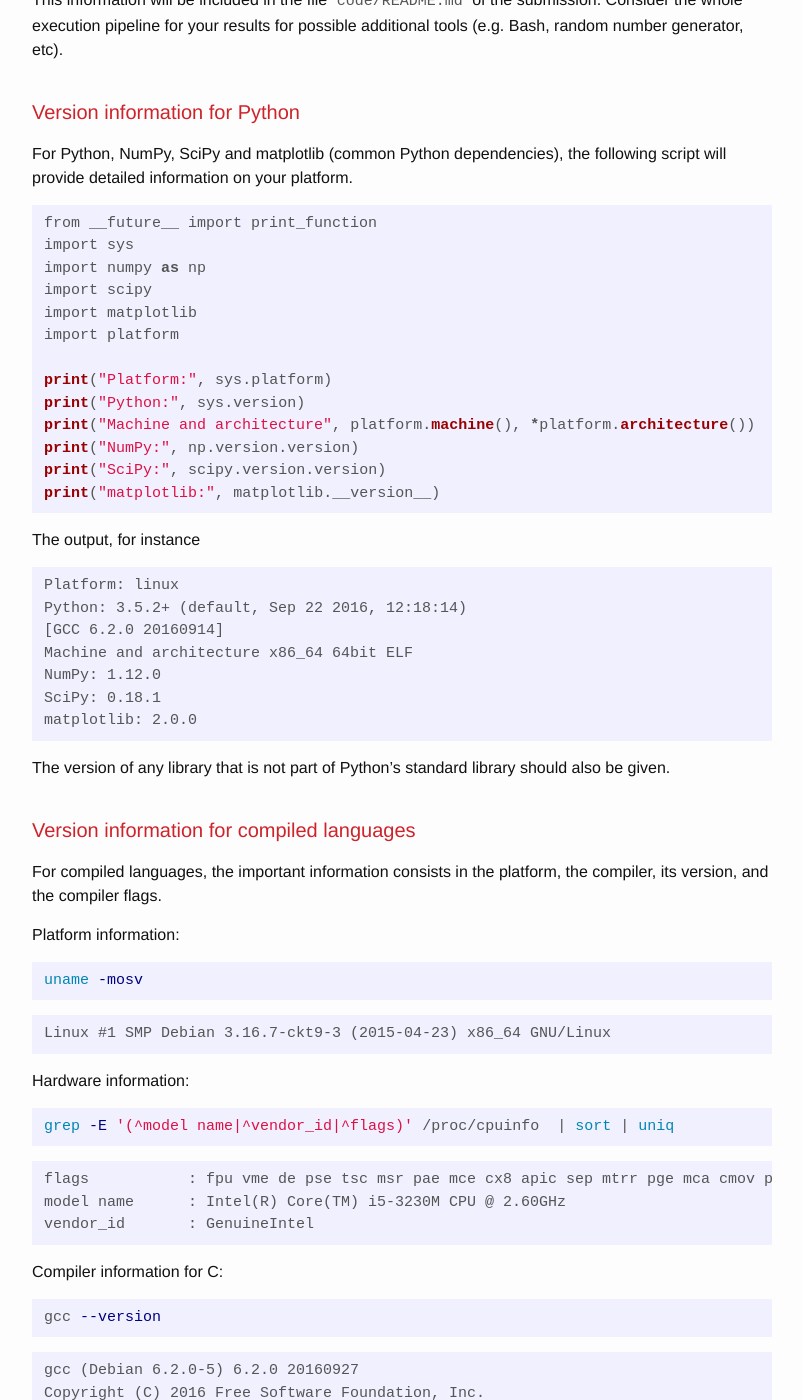
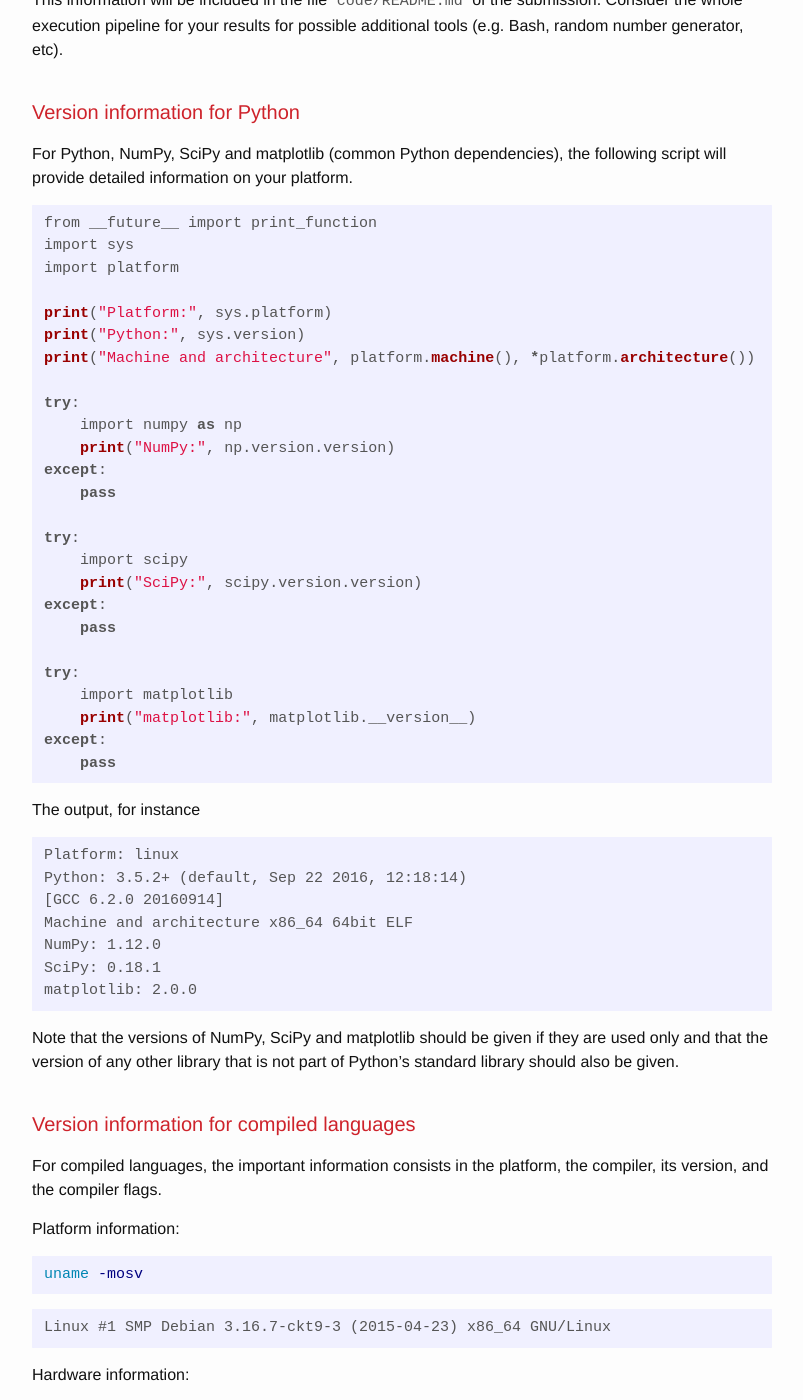
Before and after one commit to ReScience/rescience.github.io, a Jekyll site: the page built from 06-platform-instruction.md, in a window 1280 px wide and 1400 px high, scrolled down 330 px. Shown: the whole window, without its empty margins (238-1041 px from the left). Built offline with Jekyll 4.4.1, drawn with Linux system fonts in a browser that asks for light colours; our own code applies the rules of GitHub Pages for plain Markdown files.

Commit message:
make Python information more relevant

````diff
--- a/06-platform-instruction.md
+++ b/06-platform-instruction.md
@@ -20,17 +20,29 @@ following script will provide detailed information on your platform.
 ```py
 from __future__ import print_function
 import sys
-import numpy as np
-import scipy
-import matplotlib
 import platform
 
 print("Platform:", sys.platform)
 print("Python:", sys.version)
 print("Machine and architecture", platform.machine(), *platform.architecture())
-print("NumPy:", np.version.version)
-print("SciPy:", scipy.version.version)
-print("matplotlib:", matplotlib.__version__)
+
+try:
+    import numpy as np
+    print("NumPy:", np.version.version)
+except:
+    pass
+
+try:
+    import scipy
+    print("SciPy:", scipy.version.version)
+except:
+    pass
+
+try:
+    import matplotlib
+    print("matplotlib:", matplotlib.__version__)
+except:
+    pass
 ```
 
 The output, for instance
@@ -45,8 +57,9 @@ SciPy: 0.18.1
 matplotlib: 2.0.0
 ```
 
-The version of any library that is not part of Python's standard library should also be
-given.
+Note that the versions of NumPy, SciPy and matplotlib should be given if they are used only
+and that the version of any other library that is not part of Python's standard library
+should also be given.
 
 ## Version information for compiled languages
 
````
